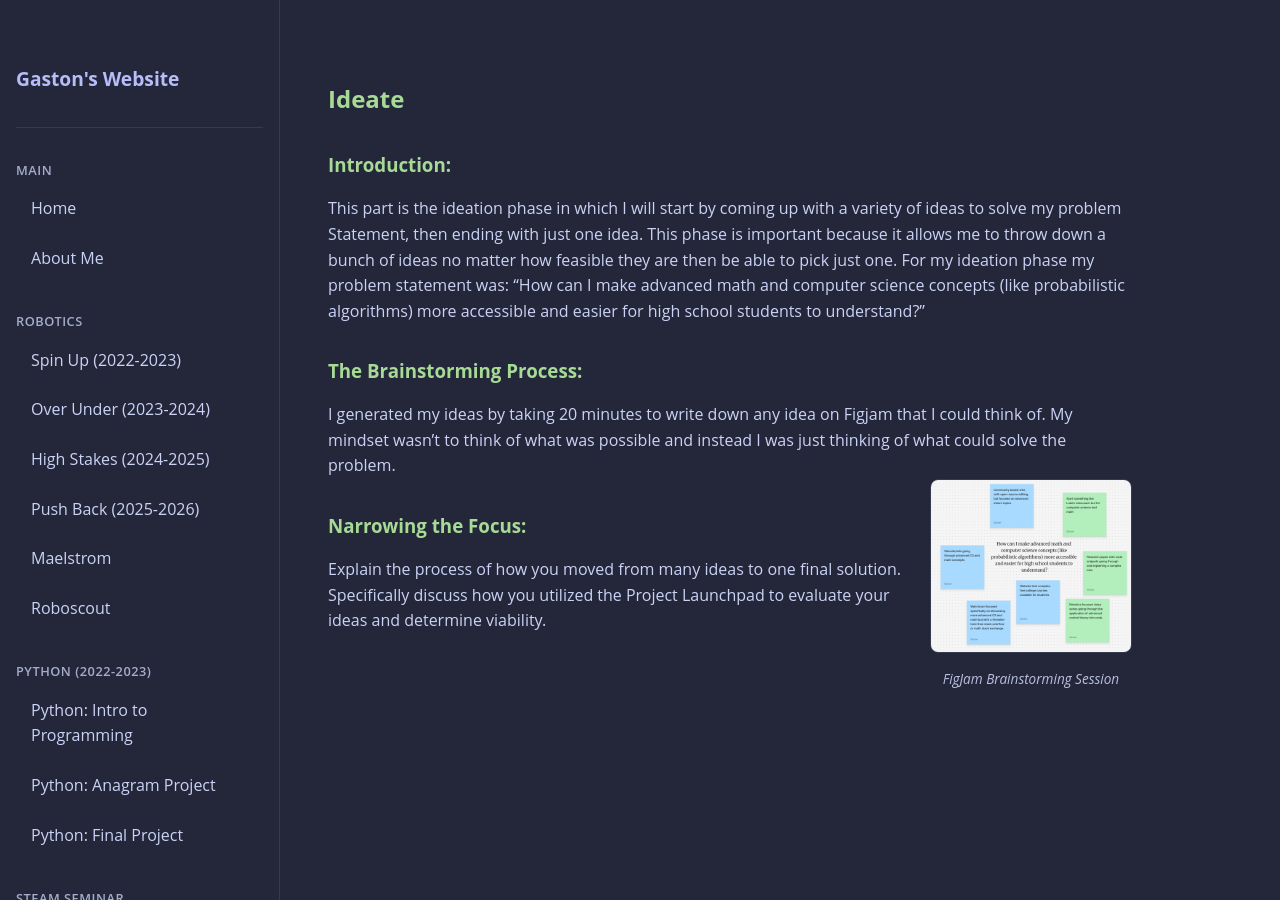
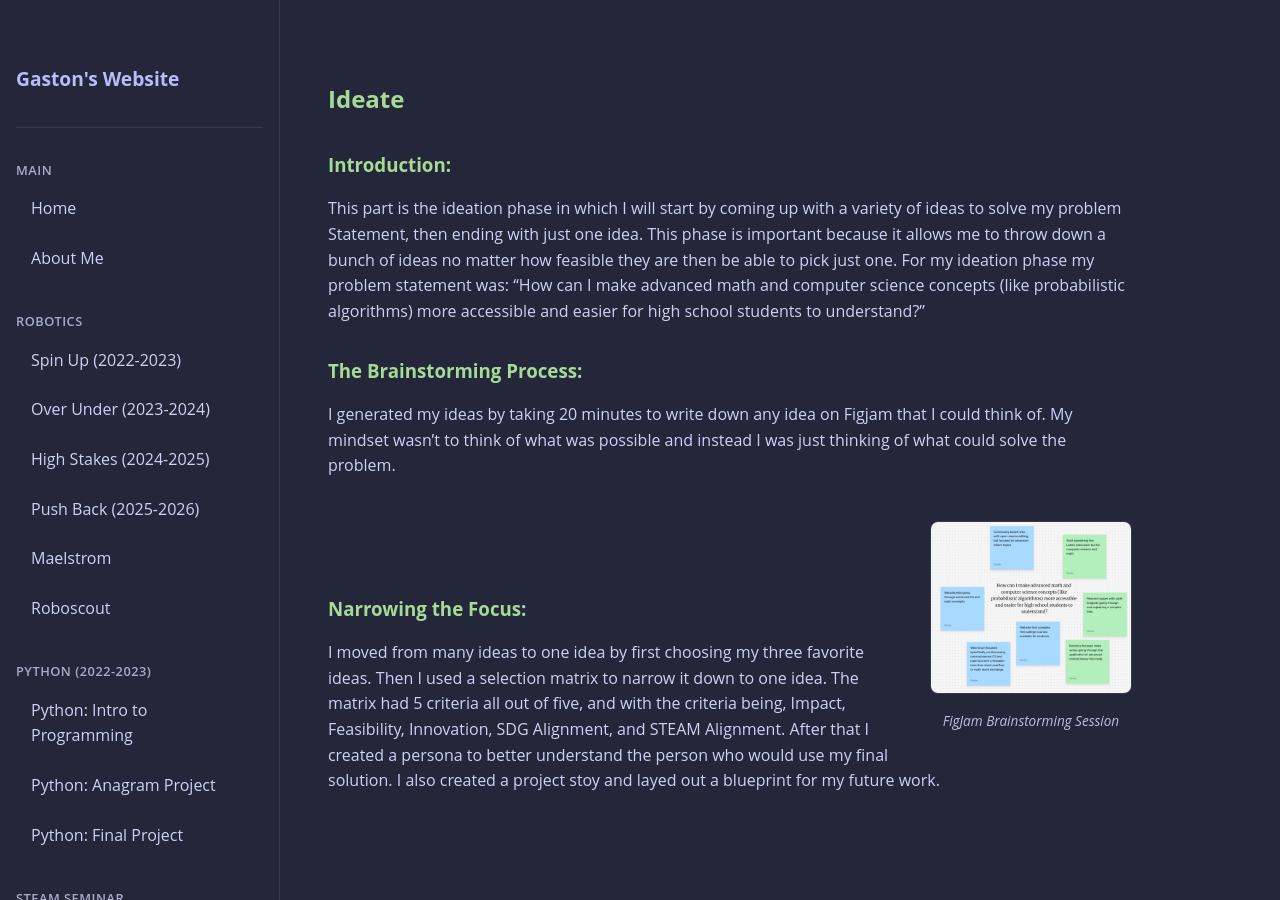
Before and after one commit to Lunar-Eclipse255/gaston.github.io, a Jekyll site: the page built from docs/posts/STEAM seminar/ideate.md, in a window 1280 px wide. Built offline with Jekyll 4.4.1, drawn with Linux system fonts in a browser that asks for light colours.

Commit message:
"narrow the focus"

```diff
--- a/docs/posts/STEAM seminar/ideate.md
+++ b/docs/posts/STEAM seminar/ideate.md
@@ -10,12 +10,14 @@ This part is the ideation phase in which I will start by coming up with a variet
 ### The Brainstorming Process:
 I generated my ideas by taking 20 minutes to write down any idea on Figjam that I could think of. My mindset wasn't to think of what was possible and instead I was just thinking of what could solve the problem.
 
+<br>
 
 <figure style="float: right; margin: -1rem 0 1rem 1.5rem;">
   <img src="{{ site.baseurl }}/assets/images/steam/figjam.png" alt="FigJam Brainstorming" width="200" style="border-radius: 8px; border: 1px solid #363a4f;"/>
   <figcaption style="color: #b8c0e0; font-size: 0.85em; margin-top: 0.5rem; font-style: italic; text-align: center;">FigJam Brainstorming Session</figcaption>
 </figure>
 
+<br>
+
 ### Narrowing the Focus:
-
-Explain the process of how you moved from many ideas to one final solution. Specifically discuss how you utilized the Project Launchpad to evaluate your ideas and determine viability.
+I moved from many ideas to one idea by first choosing my three favorite ideas. Then I used a selection matrix to narrow it down to one idea. The matrix had 5 criteria all out of five, and with the criteria being, Impact, Feasibility, Innovation, SDG Alignment, and STEAM Alignment. After that I created a persona to better understand the person who would use my final solution. I also created a project stoy and layed out a blueprint for my future work.
```
